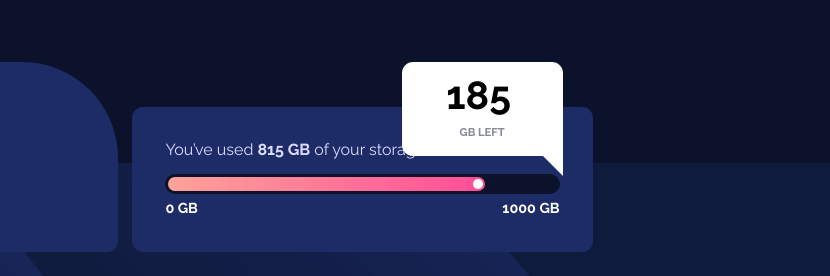
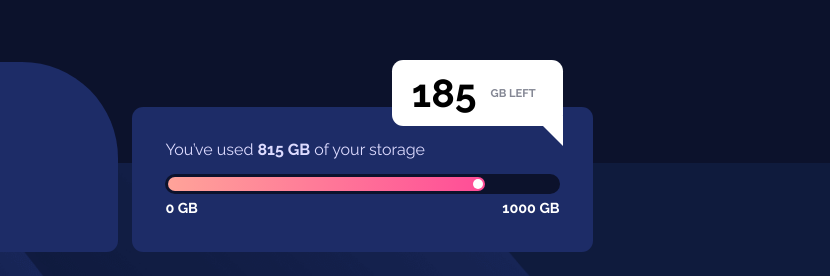
Before and after one commit to AndresRicardo/fylo-data-storage-component-master, a plain HTML site: page index.html in a window 1280 px wide. Shown: the part 237-513 px from the top of the page, 450-1280 px from the left. Drawn offline with Linux system fonts and the light colour scheme.

Commit message:
some little details fixed

```diff
--- a/styles.css
+++ b/styles.css
@@ -215,9 +215,10 @@ body{
     .card-2 .globo{
         background-color: white;
         right: 30px;
-        top: -45px;
+        bottom: 87%;
         height: fit-content;
-        width: 35%;
+        width: fit-content;
+        min-width: 110px;
     }
 
     .globo .colita{
```
